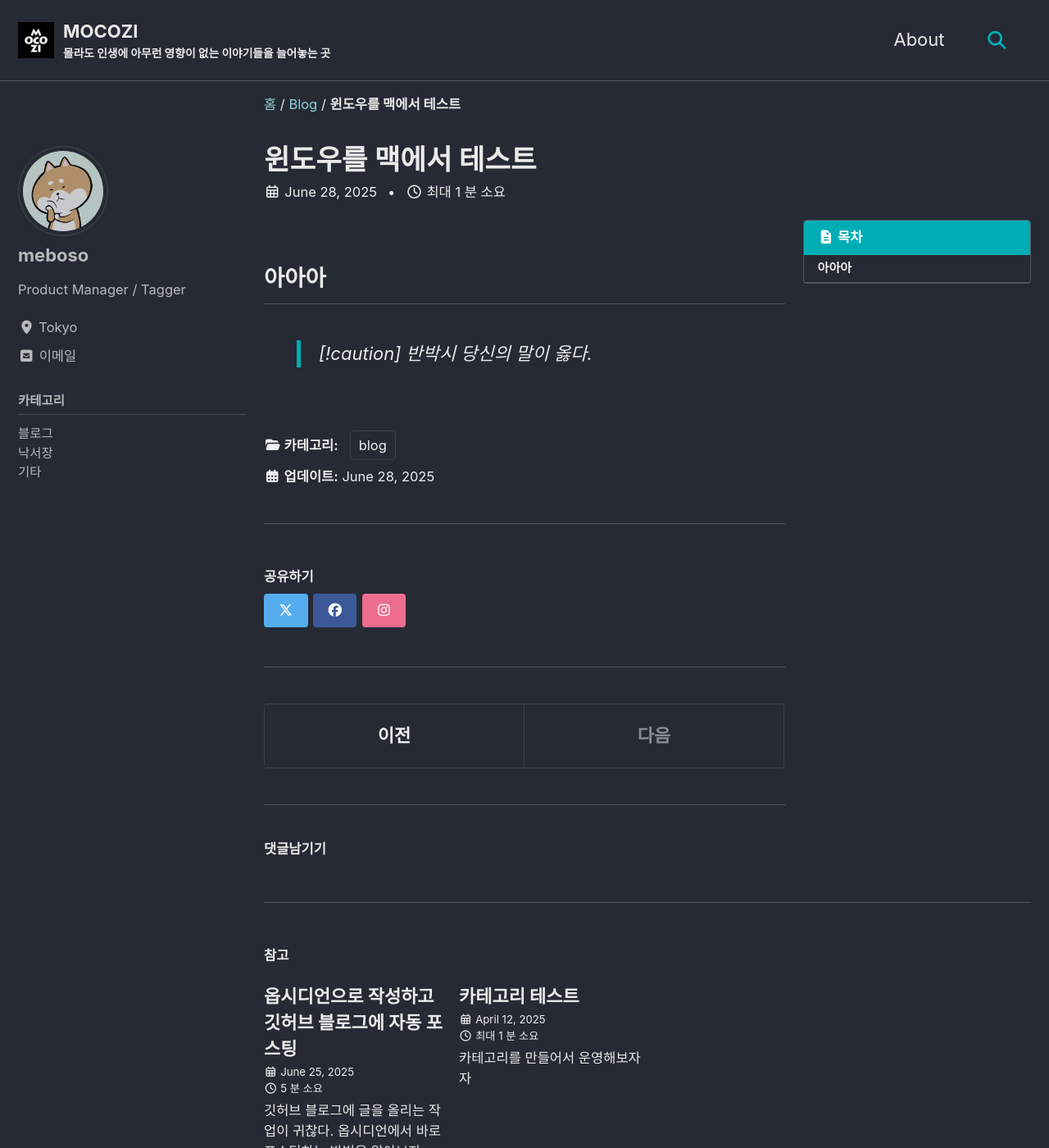
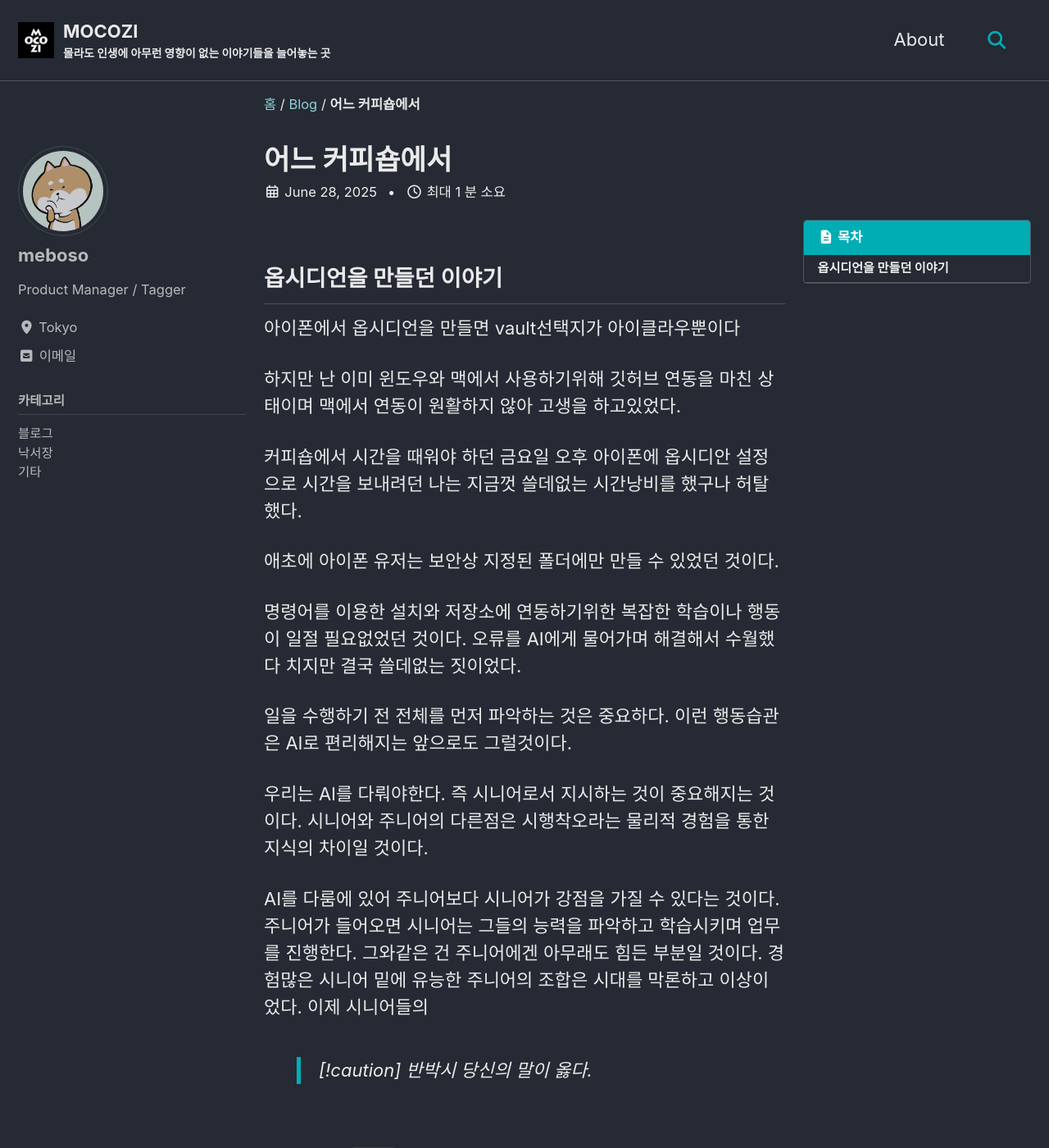
Before and after one commit to mocozi/mocozi.github.io, a Jekyll site: the page built from _posts/2025-06-28-windows.md, in a window 1280 px wide and 1400 px high. Shown: the whole window at 82% size. Built offline with Jekyll 4.4.1, drawn with Linux system fonts in a browser that asks for light colours; cached includes are drawn as plain includes; comment, search, counter and statistics services are not loaded.

Commit message:
Auto-sync posts from Obsidian [2025-07-01]

```diff
--- a/_posts/2025-06-28-windows.md
+++ b/_posts/2025-06-28-windows.md
@@ -1,5 +1,5 @@
 ---
-title: 윈도우를 맥에서 테스트
+title: 어느 커피숍에서
 excerpt:
 tags:
 categories:
@@ -13,7 +13,30 @@ author_profile:
 sidebar:
   nav: sidebar-category
 ---
-##  아아아
+##  옵시디언을 만들던 이야기
+
+
+아이폰에서 옵시디언을 만들면 vault선택지가 아이클라우뿐이다
+
+하지만 난 이미 윈도우와 맥에서 사용하기위해 깃허브 연동을 마친 상태이며 맥에서 연동이 원활하지 않아 고생을 하고있었다.
+
+커피숍에서 시간을 때워야 하던 금요일 오후 아이폰에 옵시디안 설정으로 시간을 보내려던 나는 지금껏 쓸데없는 시간낭비를 했구나 허탈했다.
+
+애초에 아이폰 유저는 보안상 지정된 폴더에만 만들 수 있었던 것이다.
+
+
+
+명령어를 이용한 설치와 저장소에 연동하기위한 복잡한 학습이나 행동이 일절 필요없었던 것이다. 오류를 AI에게 물어가며 해결해서 수월했다 치지만 결국 쓸데없는 짓이었다.
+
+
+
+일을 수행하기 전 전체를 먼저 파악하는 것은 중요하다. 이런 행동습관은 AI로 편리해지는 앞으로도 그럴것이다.
+
+
+
+우리는 AI를 다뤄야한다. 즉 시니어로서 지시하는 것이 중요해지는 것이다. 시니어와 주니어의 다른점은 시행착오라는 물리적 경험을 통한 지식의 차이일 것이다.
+
+AI를 다룸에 있어 주니어보다 시니어가 강점을 가질 수 있다는 것이다. 주니어가 들어오면 시니어는 그들의 능력을 파악하고 학습시키며 업무를 진행한다. 그와같은 건 주니어에겐 아무래도 힘든 부분일 것이다. 경험많은 시니어 밑에 유능한 주니어의 조합은 시대를 막론하고 이상이었다. 이제 시니어들의
 
 
 >[!caution]
```
